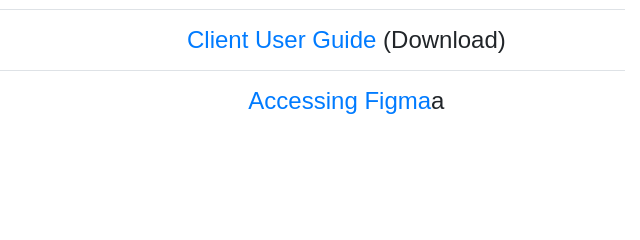
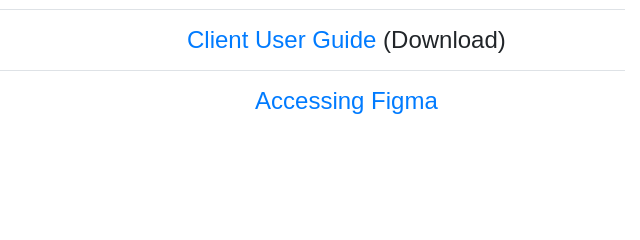
Before and after one commit to PLKGIT/pamkelly, a plain HTML site: page portdoc.html in a window 1280 px wide. Shown: the part 465-705 px from the top of the page, 640-1280 px from the left. Drawn offline with nearby package versions, Linux system fonts and the light colour scheme; no server answers; a web font is replaced by a local one.

Commit message:
Updating writing portfolio.

```diff
--- a/portdoc.html
+++ b/portdoc.html
@@ -91,7 +91,7 @@
                           </tr>
                           <tr>
                             <td></td>
-                            <td><a href="assets/writing/accessing_figma.html">Accessing Figma</a>a</td>
+                            <td><a href="assets/writing/accessing_figma.html">Accessing Figma</a></td>
                           </tr>
                         </tbody>
                       </table>
```
